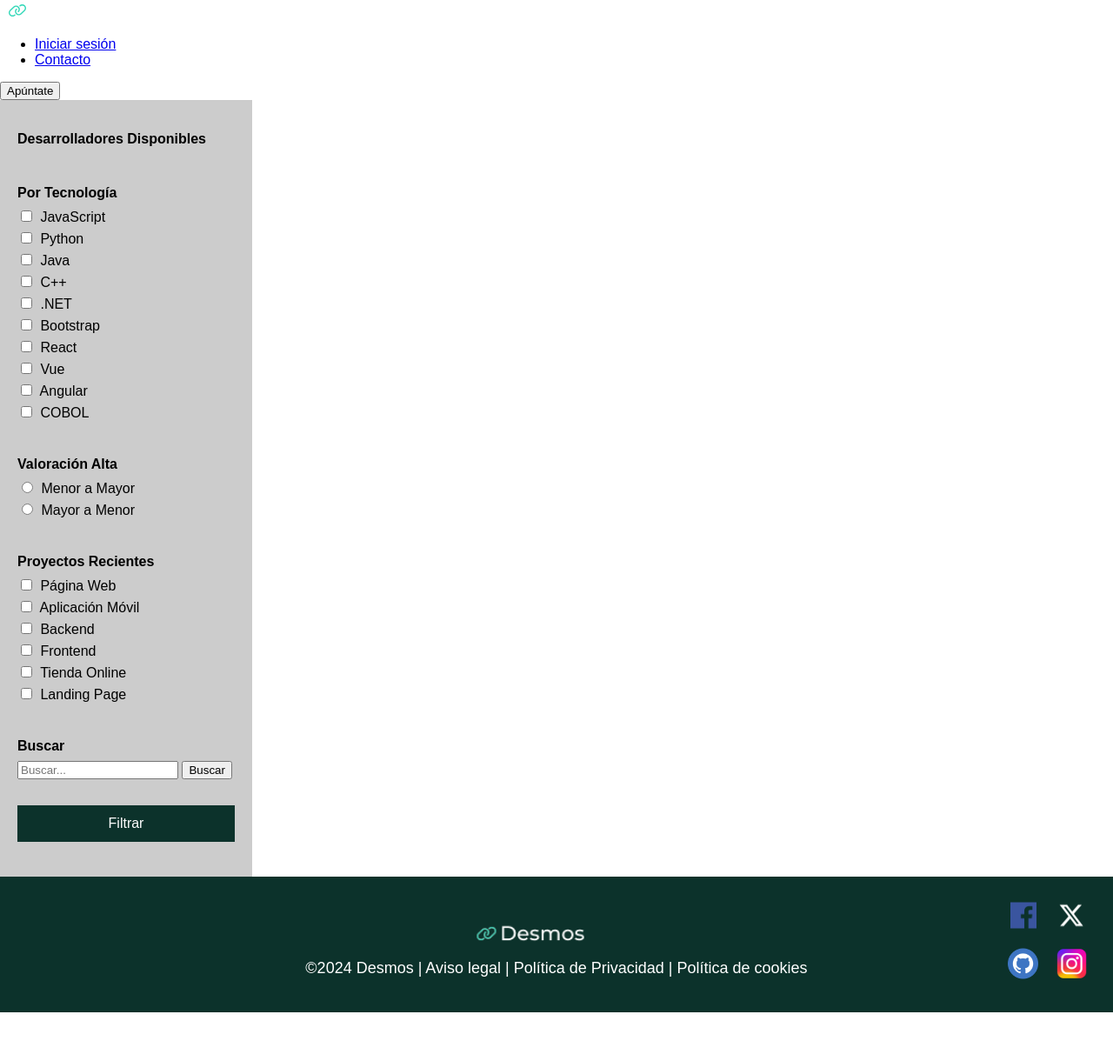
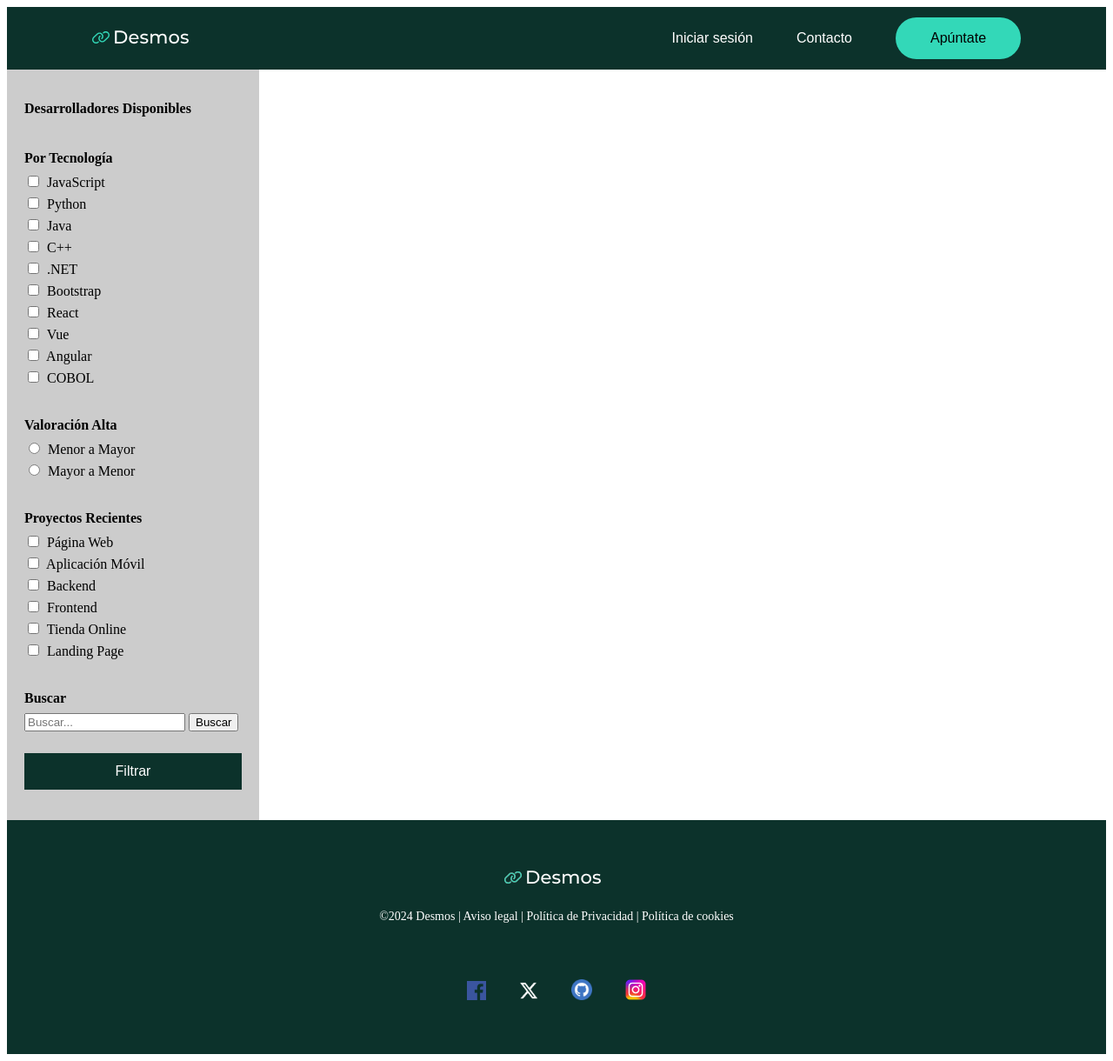
Before and after one commit to JonathanADB/firstHackaton, a plain HTML site: page index.html in a window 1280 px wide. Shown: the whole page at 87% size. Before the commit the page ends 1164 px from the top, so only its background shows below. Drawn offline with Linux system fonts and the light colour scheme.

Commit message:
Responsive corregido

```diff
--- a/index.html
+++ b/index.html
@@ -83,13 +83,15 @@
       <div class="footer-logo-container">
           <img src="./img/logo_Desmos.png" alt="Logo de la empresa" class="footer-logo">
       </div>
+      <div class="alinear-texto-footer">
       <a href="terminos_y_condiciones.html" class="terms-link">©2024 Desmos | Aviso legal | Política de Privacidad | Política de cookies</a>
       <div class="social-icons">
-          <a href="https://es-es.facebook.com/"><img src="./img/facebook.png" alt="Facebook" class="logo"></a>
-          <a href="https://twitter.com/"><img src="./img/twitter.png" alt="Twitter" class="logo"></a>
+          <a href="https://es-es.facebook.com/"><img src="./img/facebook.png" alt="Facebook" class="logo-footer"></a>
+          <a href="https://twitter.com/"><img src="./img/twitter.png" alt="Twitter" class="logo-footer"></a>
           <a href="https://github.com/BeatrizCPerez/Desmos"><img src="./img/github.png" alt="Github" class="logo_grande"></a>
           <a href="https://www.instagram.com/"><img src="./img/instagram.png" alt="Instagram" class="logo_grande"></a>
       </div>
+    </div>
   </div>
 
     </footer>
--- a/style.css
+++ b/style.css
@@ -1,7 +1,115 @@
-body {
-    margin: 0;
-    padding: 0;
-    font-family: Arial, sans-serif;
+.navbar{
+    background-color: #0C322B;
+    width: 100%;
+    height: 72px;
+    display: flex;
+    align-items: center;
+    justify-content: space-between;
+    overflow: hidden;
+}
+
+.logo{ margin-left: 98px;}
+
+.nav-enlaces{
+    display: flex;
+    align-items: center;
+    justify-content: space-between;
+}
+
+.nav-links{
+    font-family: 'Montserrat', sans-serif;
+    font-size: 16px;
+    list-style: none ;
+    display: flex;
+}
+
+.inicio, .contactar{
+    text-decoration: none;
+    color:white;
+    margin-right: 50px;
+}
+
+.nav-button {
+    width: 144px;
+    height: 48px;
+    padding: 12px 32px;
+    margin-right: 98px;
+    font-size: 16px;
+    background-color: #33D8B8;
+    color: black;
+    border: none;
+    border-radius: 48px;
+    cursor: pointer;
+}
+
+.nav-button:hover {
+    background-color: #C0EEE2;
+}
+
+.inicio:hover, .contactar:hover{
+    color: #33D8B8;
+}
+
+.logo:hover{
+    transform: scale(1.3);
+}
+
+.burger{
+    display: none;
+    flex-direction: column;
+    justify-content: space-between;
+    width: 50px;
+    height: 30px;
+    padding: 16px 12px;
+    margin-right: 30px;
+}
+
+.burger > div{
+    height: 4px;
+    background-color: #33D8B8;
+}
+
+
+
+@media screen and (max-width: 800px){
+    .burger{
+        display: flex;
+    }
+
+    .nav-enlaces{
+        display:none;
+        flex-direction: column;
+        align-items: center;
+    }
+
+    .nav-enlaces.active {
+        display: flex;
+        flex-direction: column;
+        align-items: center;
+        position: absolute;
+        right: 8px;
+        top: 80px;
+        background-color: #0C322B;
+        width: 150px;
+        height: 200px;
+        padding-bottom: 30px;
+        overflow: hidden;
+    }
+
+    .nav-enlaces.active .nav-links{
+        flex-direction: column;
+        align-items: center;
+    }
+
+    .nav-enlaces.active .nav-li{
+        margin-bottom: 20px;
+        margin-top: 20px;
+        margin-left: 25px;
+    }
+
+    .nav-enlaces.active .nav-button{
+        margin-left: 98px;
+    }
 }
 
 
@@ -58,6 +166,8 @@ body {
 
   /* //-------Footer---------------------- */
 
+
+
 .container-footer {
     background-color: #0C322B;
     color: #fff;
@@ -71,10 +181,7 @@ body {
 .footer-logo {
     display: inline-block;
     vertical-align: middle;
-    width: 160px;
-    max-width: 500px;
-    margin-top: -3.5px;
-    margin-left: -50px;
+
 }
 
 .terms-link {
@@ -93,9 +200,8 @@ body {
 .social-icons {
     display: inline-block;
     position: absolute;
+    top: 48%;
 
-    top: 48%;
-    transform: translateY(-50%);
 }
 
 .social-icons a {
@@ -106,21 +212,21 @@ body {
 }
 
 
-.logo{
-    height: 30px;
-    width: 30px;
+.logo-footer{
+    height: 20px;
+    width: 20px;
     padding: 10px;
 }
 
 .logo_grande{
-    height: 35px;
-    width: 35px;
+    height: 22px;
+    width: 22px;
     padding: 8px
 }
 
 
 
-@media only screen and (max-width: 1000px) {
+@media only screen and (max-width: 1292px) {
     .footer-logo {
         display: block;
         margin: 0 auto;
@@ -148,7 +254,7 @@ body {
         margin: 7px;
         margin-top: 10%;
     }
-    .logo{
+    .logo-footer{
         height: 22px;
         width: 22px;
         padding: 10px;
@@ -170,3 +276,24 @@ body {
 
 
 }
+
+
+@media only screen and (min-width: 746px) and (max-width: 1286px) {
+    .footer-logo {
+        display: block;
+        margin: 0 auto;
+    }
+
+    .alinear-texto-footer {
+        display: flex;
+        flex-direction: column;
+        align-items: center; /* Centra horizontalmente el contenido */
+    }
+
+    .social-icons {
+        position: static;
+        text-align: center;
+        margin-top: 20px;
+        margin-left: 0; /* Reinicia el margen izquierdo */
+    }
+}
```
